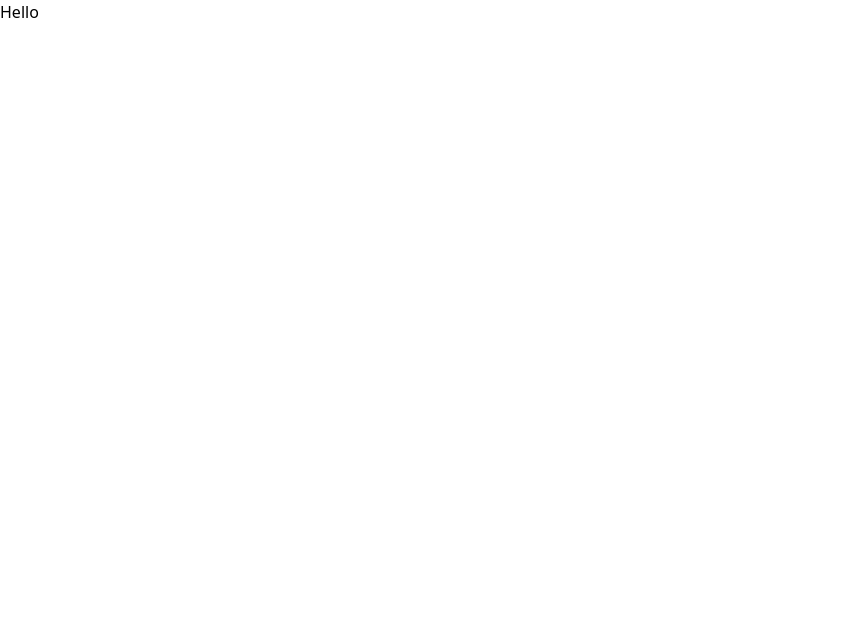
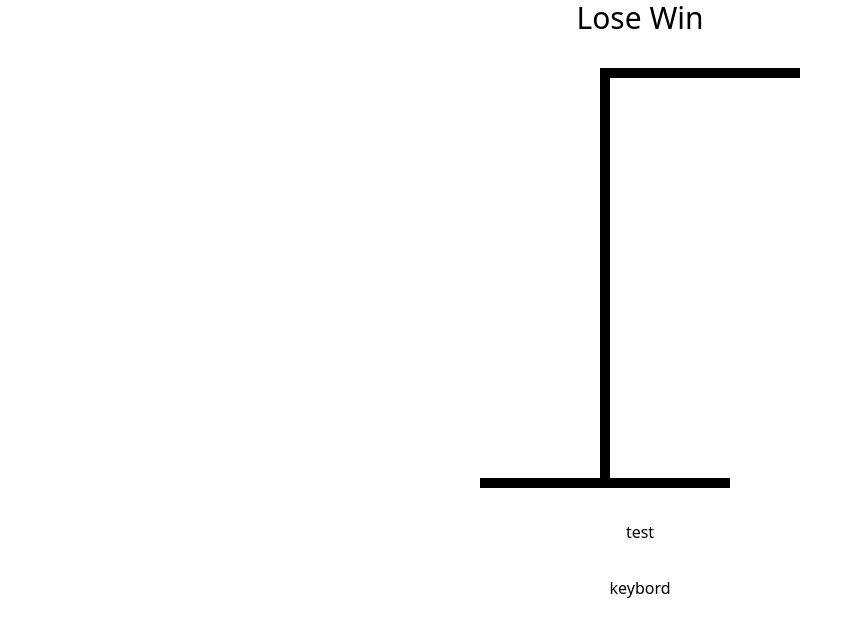
Before and after one commit to Tmekz/TMK-DEV-Hangman-Game, a React (Vite) app: page / in a window 1280 px wide. Shown: the top 636 px of the page, without its empty margins (0-862 px from the left). Built offline with nearby package versions, Linux system fonts and the light colour scheme.

Commit message:
hanging drawing

```diff
--- a/src/App.tsx
+++ b/src/App.tsx
@@ -1,5 +1,8 @@
 import { useState } from "react";
 import words from "./wordsListDB.json";
+import HangmanDrawing from "./HangmanDrawing";
+import HangmanWord from "./HangmanWord";
+import Keyboard from "./Keyboard";
 
 const App = () => {
   // using a word list in DB.js
@@ -8,11 +11,18 @@ const App = () => {
   });
 
   // letters guessed by users
-const [guessedLetters, setGuessedLetters] = useState<string[]>([]);
+  const [guessedLetters, setGuessedLetters] = useState<string[]>([]);
 
   console.log(wordToGuess);
 
-  return <div>Hello</div>;
+  return (
+    <div className="max-w-[800px] flex flex-col gap-8 my-0 mx-auto items-center">
+      <div className="text-3xl text-center">Lose Win</div>
+      <HangmanDrawing />
+      <HangmanWord />
+      <Keyboard />
+    </div>
+  );
 };
 
 export default App;
--- /dev/null
+++ b/src/HangmanDrawing.tsx
@@ -0,0 +1,11 @@
+const HangmanDrawing = () => {
+  return (
+    <div className="relative">
+      <div className="h-[10px] w-[200px] bg-black ml-[120px]" />
+      <div className="h-[400px] w-[10px] bg-black ml-[120px]" />
+      <div className="h-[10px] w-[250px] bg-black" />
+    </div>
+  );
+};
+
+export default HangmanDrawing;
--- /dev/null
+++ b/src/HangmanWord.tsx
@@ -0,0 +1,5 @@
+const HangmanWord = () => {
+  return <div>test</div>;
+};
+
+export default HangmanWord;
--- /dev/null
+++ b/src/Keyboard.tsx
@@ -0,0 +1,5 @@
+const Keyboard = () => {
+  return <div>keybord</div>;
+};
+
+export default Keyboard;
```
